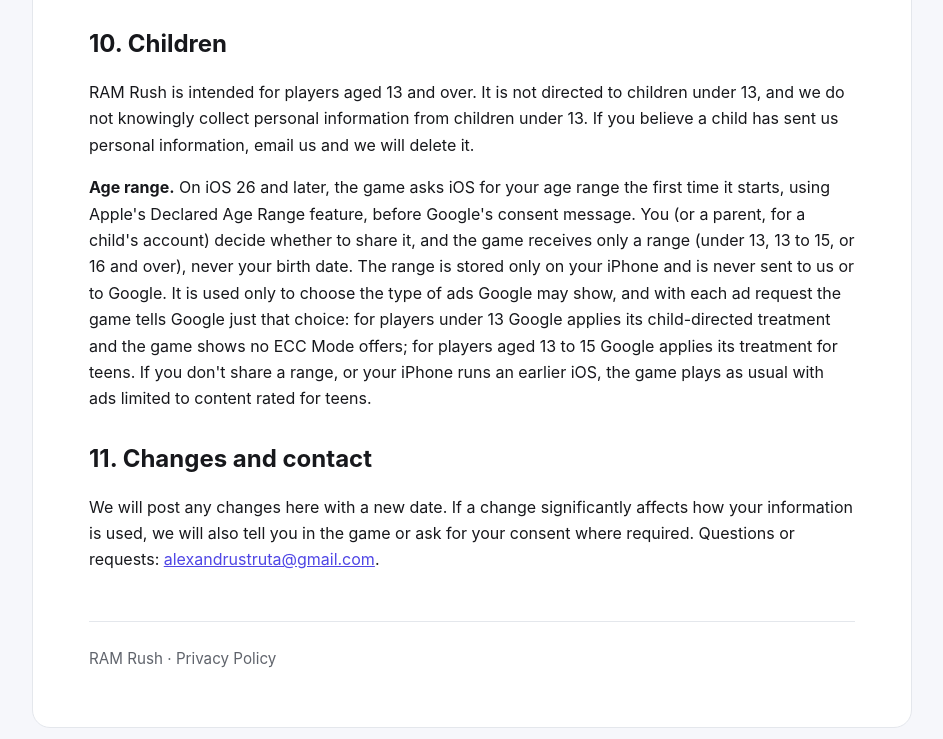
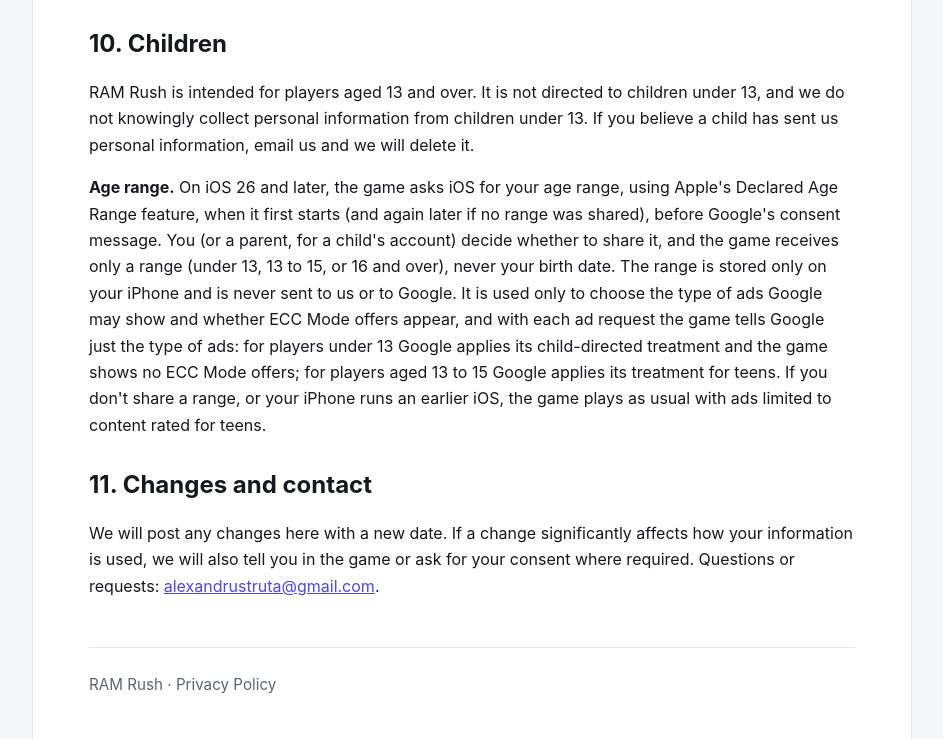
Before and after one commit to alexGamer92/apps-legal-pages, a plain HTML site: page ramrush/privacy/index.html in a window 1280 px wide. Shown: the part 3460-4199 px from the top of the page, without its empty margins (168-1111 px from the left). Drawn offline with Linux system fonts and the light colour scheme.

Commit message:
RAM Rush privacy: the age range is asked again while none was shared, and also decides whether ECC Mode offers appear
Claude-Session: https://claude.ai/code/session_01AfUbDfghR4B2rWFR9zTTRe

```diff
--- a/ramrush/privacy/index.html
+++ b/ramrush/privacy/index.html
@@ -75,7 +75,7 @@
 
 <h2>10. Children</h2>
 <p>RAM Rush is intended for players aged 13 and over. It is not directed to children under 13, and we do not knowingly collect personal information from children under 13. If you believe a child has sent us personal information, email us and we will delete it.</p>
-<p><strong>Age range.</strong> On iOS 26 and later, the game asks iOS for your age range the first time it starts, using Apple's Declared Age Range feature, before Google's consent message. You (or a parent, for a child's account) decide whether to share it, and the game receives only a range (under 13, 13 to 15, or 16 and over), never your birth date. The range is stored only on your iPhone and is never sent to us or to Google. It is used only to choose the type of ads Google may show, and with each ad request the game tells Google just that choice: for players under 13 Google applies its child-directed treatment and the game shows no ECC Mode offers; for players aged 13 to 15 Google applies its treatment for teens. If you don't share a range, or your iPhone runs an earlier iOS, the game plays as usual with ads limited to content rated for teens.</p>
+<p><strong>Age range.</strong> On iOS 26 and later, the game asks iOS for your age range, using Apple's Declared Age Range feature, when it first starts (and again later if no range was shared), before Google's consent message. You (or a parent, for a child's account) decide whether to share it, and the game receives only a range (under 13, 13 to 15, or 16 and over), never your birth date. The range is stored only on your iPhone and is never sent to us or to Google. It is used only to choose the type of ads Google may show and whether ECC Mode offers appear, and with each ad request the game tells Google just the type of ads: for players under 13 Google applies its child-directed treatment and the game shows no ECC Mode offers; for players aged 13 to 15 Google applies its treatment for teens. If you don't share a range, or your iPhone runs an earlier iOS, the game plays as usual with ads limited to content rated for teens.</p>
 
 <h2>11. Changes and contact</h2>
 <p>We will post any changes here with a new date. If a change significantly affects how your information is used, we will also tell you in the game or ask for your consent where required. Questions or requests: <a href="mailto:alexandrustruta@gmail.com">alexandrustruta@gmail.com</a>.</p>
```
